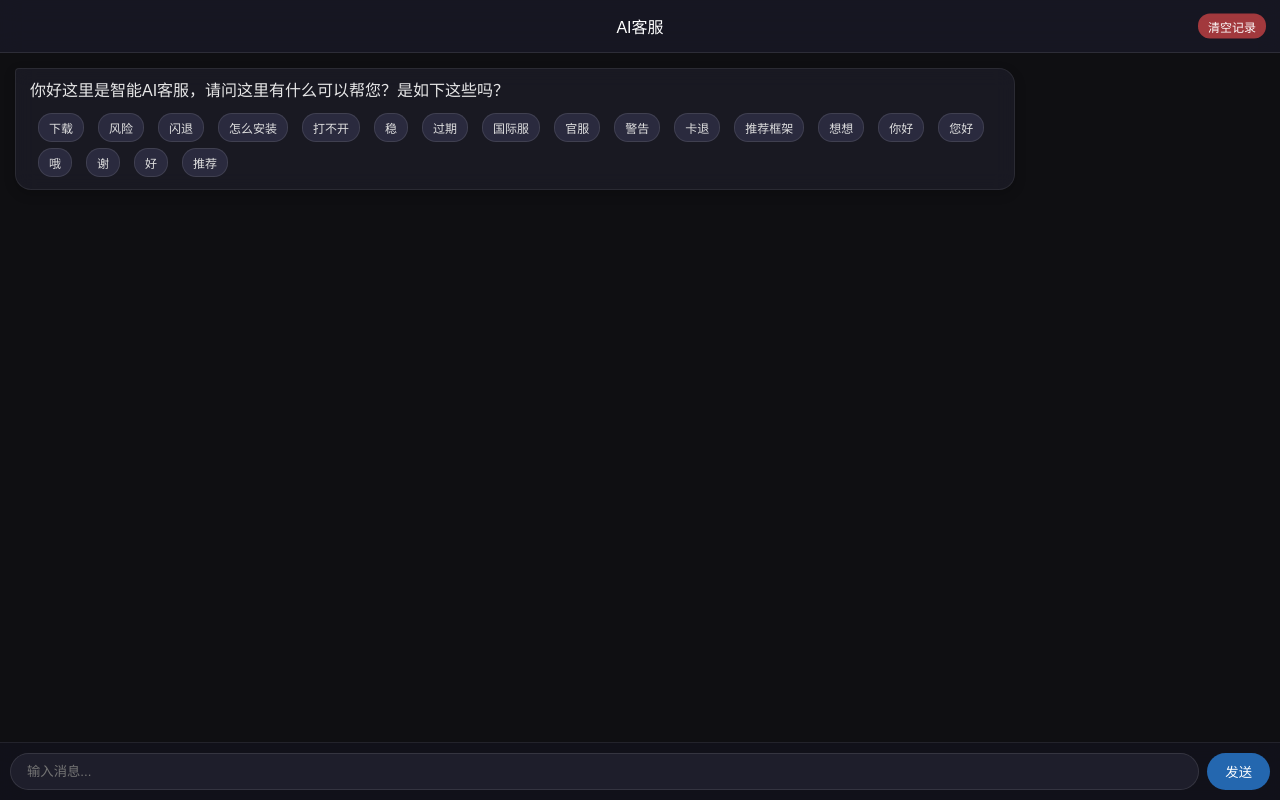
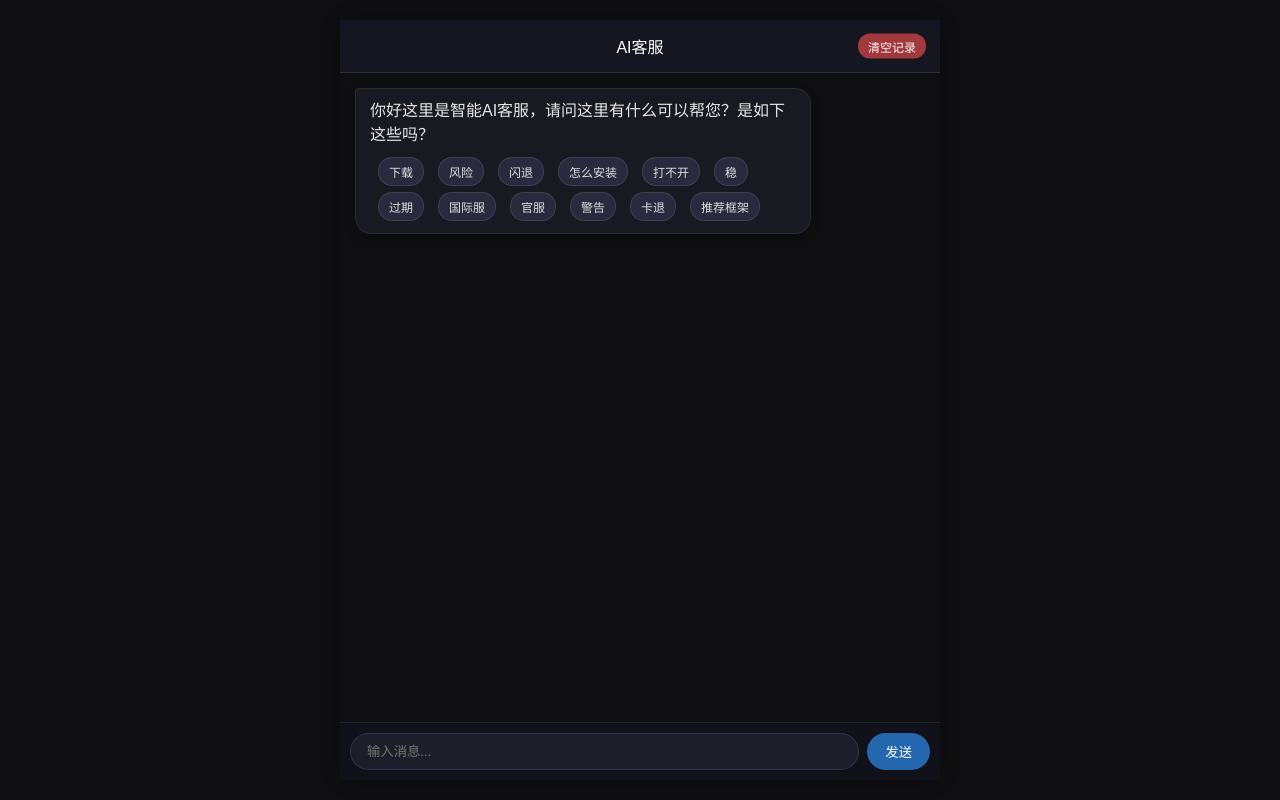
Before and after one commit to jsicjwj/SilasAI.github.io, a plain HTML site: page index.html in a window 1280 px wide. Drawn offline with Linux system fonts and the light colour scheme.

Commit message:
Add files via upload

```diff
--- a/index.html
+++ b/index.html
@@ -11,12 +11,17 @@
              box-sizing: border-box;
              font-family: "Microsoft Yahei", sans-serif;
          }
+         html,body {
+             height: 100%;
+             background: #0f0f12;
+             color: #e8e8e8;
+         }
          body {
-             background: #0f0f12;
-             height: 100vh;
              display: flex;
              flex-direction: column;
-             color: #e8e8e8;
+             max-width: 600px;
+             margin: 0 auto;
+             box-shadow: 0 0 20px rgba(0,0,0,0.3);
          }
          .header {
              background: rgba(30, 30, 50, 0.5);
@@ -121,6 +126,15 @@
              padding: 0 18px;
              cursor: pointer;
          }
+         /* 电脑端自适应优化 */
+         @media (min-width: 768px) {
+             body {
+                 height: 95vh;
+                 margin: 2.5vh auto;
+                 border-radius: 16px;
+                 overflow: hidden;
+             }
+         }
      </style>
  </head>
  <body>
@@ -156,32 +170,40 @@
      { q: "谢", a: "嗯嗯！很高兴帮助您～期待下次为您提供服务～😁" },
      { q: "好", a: "嘻嘻～很高兴帮助您呢～期待下次为您服务呢～😁" },
      { q: "推荐", a: "宝宝～这边大部分都不能用了呢～" }
-
+ ];
+ const showQList = [
+     { q: "下载", a: "根据您的手机，我们点击下载页面的右上角关闭纯净模式之后再返回，就可以正常下载了～" },
+     { q: "风险", a: "不用管哦～应用在开发时都经过严格检测，点击不再通知就可以了～" },
+     { q: "闪退", a: "有两种问题哦～1.应用本身问题 2.清除一下数据再重新进入就可以啦～" },
+     { q: "怎么安装", a: "下载完成后直接点击文件，选择允许安装即可。" },
+     { q: "打不开", a: "请重启手机后再尝试打开，如仍异常可清除应用数据重试。" },
+     { q: "稳", a: "我们这边建议还是用框架哦，直装的话它有一定的风险性，框架的话我们这边依然推荐蜘蛛框架，小白鸭框架哟～" },
+     { q: "过期", a: "一般不用担心的哟，通常呢是线路出问题了，我们只要稍作等待就行，有一些话他可能要收费哦，说明这个卡密不能用了～但是更多的是前者哦！" },
+     { q: "国际服", a: "Baby，我们这边还没有国际服挂哦，之前的官网还是有的～我们原本的正官网请待通知哦～而且国际服查的很严，不建议用哦～" },
+     { q: "官服", a: "我们每一个官服的脚本和其他渠道的脚本都在每一个分享中，请自行查找哦～" },
+     { q: "警告", a: "宝贝！不建议用了，现在我们需要等个一两天之后才能用哦，你的账号正在被重点观察中哦～" },
+     { q: "卡退", a: "宝贝如果是反复多次卡退的话我们建议换个使用哦～这个不支持你的手机呢～" },
+     { q: "推荐框架", a: "宝贝，我们这边推荐的是蜘蛛框架和小白鸭框架哦～" }
  ];
  const badWords = [
      "色情","暴力","赌博","毒品","诈骗","黄赌毒","辱骂","杀人","打架","非法","违规","艹","操","槽","懆","鸡扒","鸡","巴","吃","吞","咽","精","射","喷","逼","骚"
  ];
- // 页面加载
  window.onload = function () {
      loadHistory();
-     // 历史为空时自动发欢迎语（带按钮）
      if (chat.children.length === 0) {
          addWelcomeMsg();
      }
  };
- // 欢迎语（带按钮）
  function addWelcomeMsg() {
      let div = document.createElement('div');
      div.className = 'msg bot';
-     // 文字部分
      let textDiv = document.createElement('div');
      textDiv.className = 'bot-msg-text';
      textDiv.textContent = "你好这里是智能AI客服，请问这里有什么可以帮您？是如下这些吗？";
      div.appendChild(textDiv);
-     // 按钮组
      let btnGroup = document.createElement('div');
      btnGroup.className = 'qa-btn-group';
-     qaList.forEach(item => {
+     showQList.forEach(item => {
          let btn = document.createElement('button');
          btn.className = 'qa-btn';
          btn.textContent = item.q;
@@ -196,11 +218,9 @@
      chat.scrollTop = chat.scrollHeight;
      saveHistory();
  }
- // 发送
  function send() {
      const txt = textInput.value.trim();
      if (!txt) return;
-     // 违规检测
      for (let w of badWords) {
          if (txt.includes(w)) {
              addMsg("抱歉，这不在我的服务范围内，请文明用语哦～", false);
@@ -210,7 +230,6 @@
      }
      addMsg(txt, true);
      textInput.value = "";
-     // 匹配问题
      let ans = null;
      for (let item of qaList) {
          if (txt.includes(item.q) || item.q.includes(txt)) {
@@ -222,12 +241,10 @@
          if (ans) {
              addMsg(ans, false);
          } else {
-             // 无匹配 → 发送带官Q按钮的消息
              addGroupLinkMsg();
          }
      }, 600);
  }
- // 加普通消息（不带按钮）
  function addMsg(content, isUser) {
      let div = document.createElement('div');
      div.className = isUser ? 'msg user' : 'msg bot';
@@ -236,7 +253,6 @@
      chat.scrollTop = chat.scrollHeight;
      saveHistory();
  }
- // 新增：发送官Q群消息（带按钮跳转）
  function addGroupLinkMsg() {
      let div = document.createElement('div');
      div.className = 'msg bot';
@@ -258,7 +274,6 @@
      chat.scrollTop = chat.scrollHeight;
      saveHistory();
  }
- // 保存
  function saveHistory() {
      let data = [];
      document.querySelectorAll('.msg').forEach(m => {
@@ -269,7 +284,6 @@
      });
      localStorage.chat_history = JSON.stringify(data);
  }
- // 读取
  function loadHistory() {
      if (!localStorage.chat_history) return;
      try {
@@ -282,13 +296,11 @@
          });
      } catch(e) {}
  }
- // 清空
  function clearAll() {
      chat.innerHTML = '';
      localStorage.removeItem('chat_history');
      alert('已清空聊天记录');
  }
- // 回车
  textInput.addEventListener('keypress', e => {
      if (e.key === 'Enter') send();
  });
```
